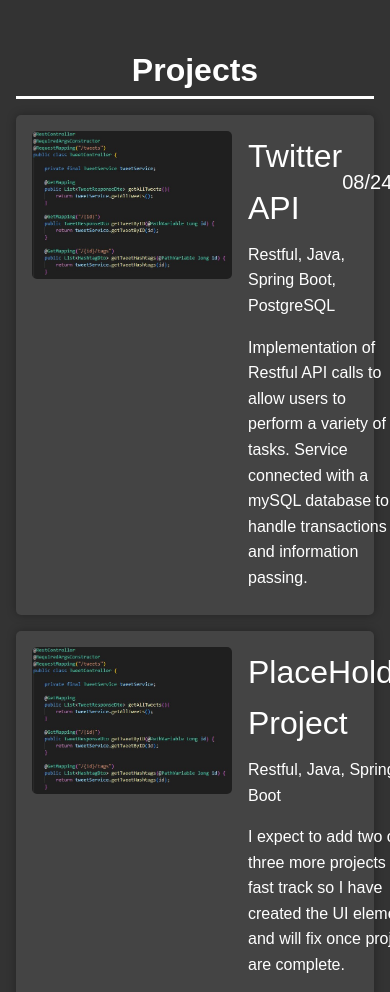
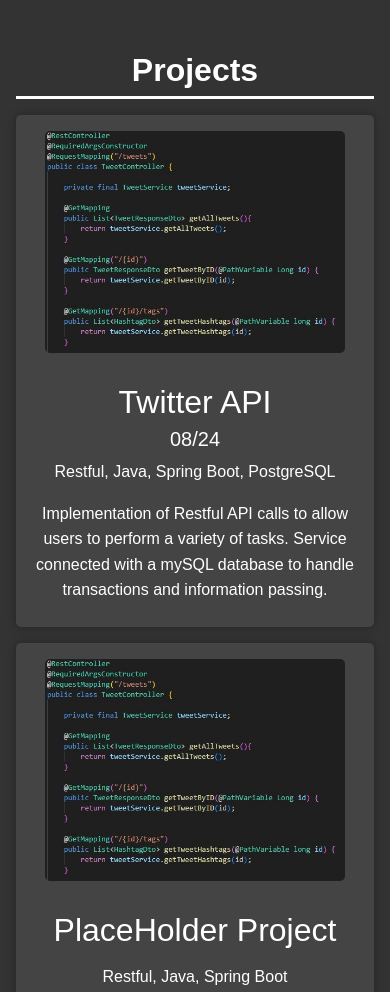
Before and after one commit to jlafleur9/jlafleur9.github.io, a plain HTML site: page index.html in a window 390 px wide. Shown: the part 1125-2117 px from the top of the page. Drawn offline with Linux system fonts and the light colour scheme.

Commit message:
fixes to smaller screens

```diff
--- a/index.html
+++ b/index.html
@@ -433,6 +433,25 @@
             .profile p {
                 font-size: 1rem; /* Adjust font size if needed */
             }
+            .project {
+                flex-direction: column; /* Stack items vertically on small screens */
+                align-items: center; /* Center align items horizontally */
+            }
+
+            .project img.pro {
+                margin: 0 0 1rem 0; /* Remove right margin and add bottom margin */
+                width: 100%; /* Adjust width to fit container */
+                max-width: 300px; /* Set a maximum width */
+            }
+
+            .project-details {
+                text-align: center; /* Center align text */
+            }
+
+            .details-header {
+                flex-direction: column; /* Stack title and date vertically */
+                align-items: center; /* Center align items horizontally */
+            }
         }
     </style>
 </head>
```
